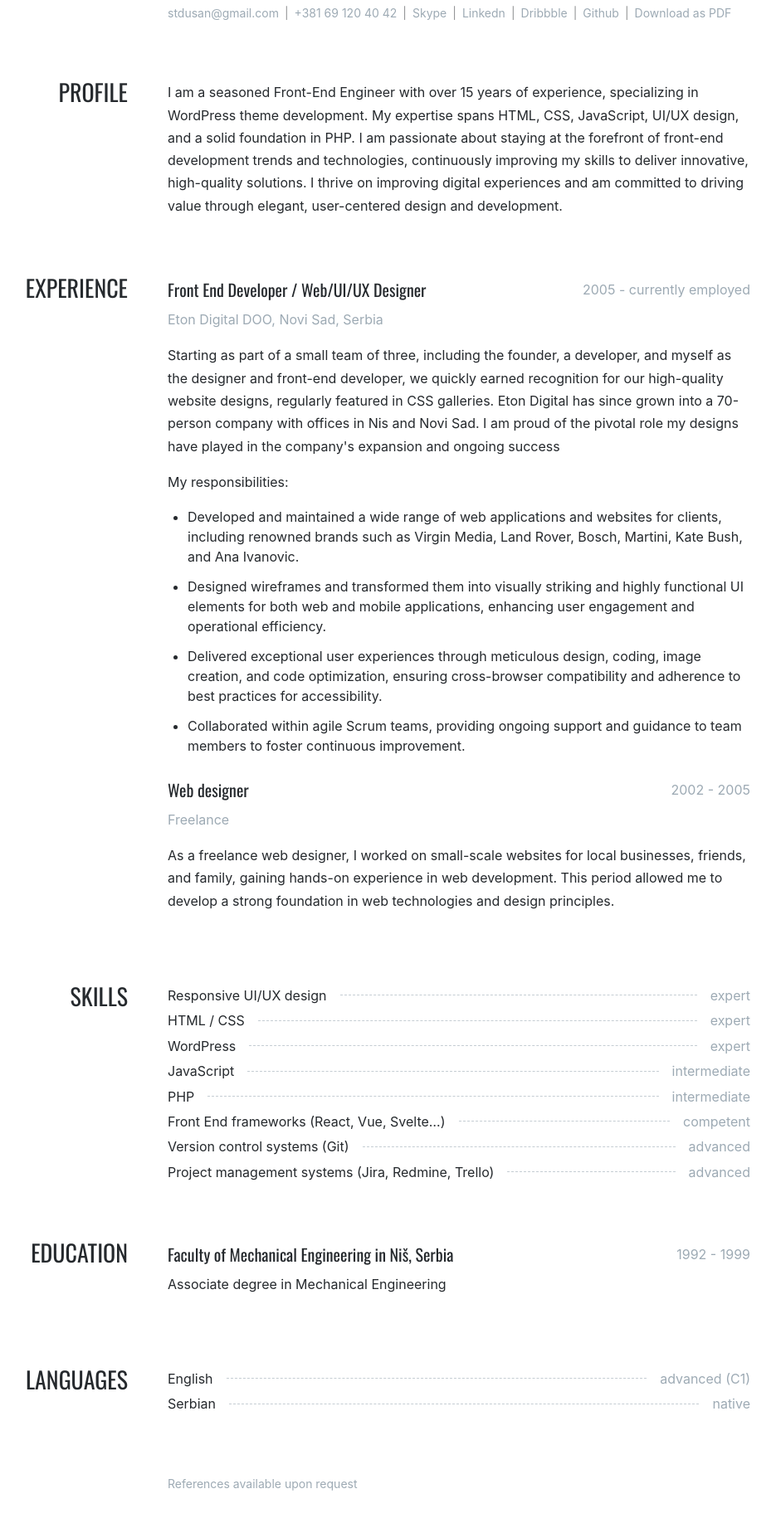
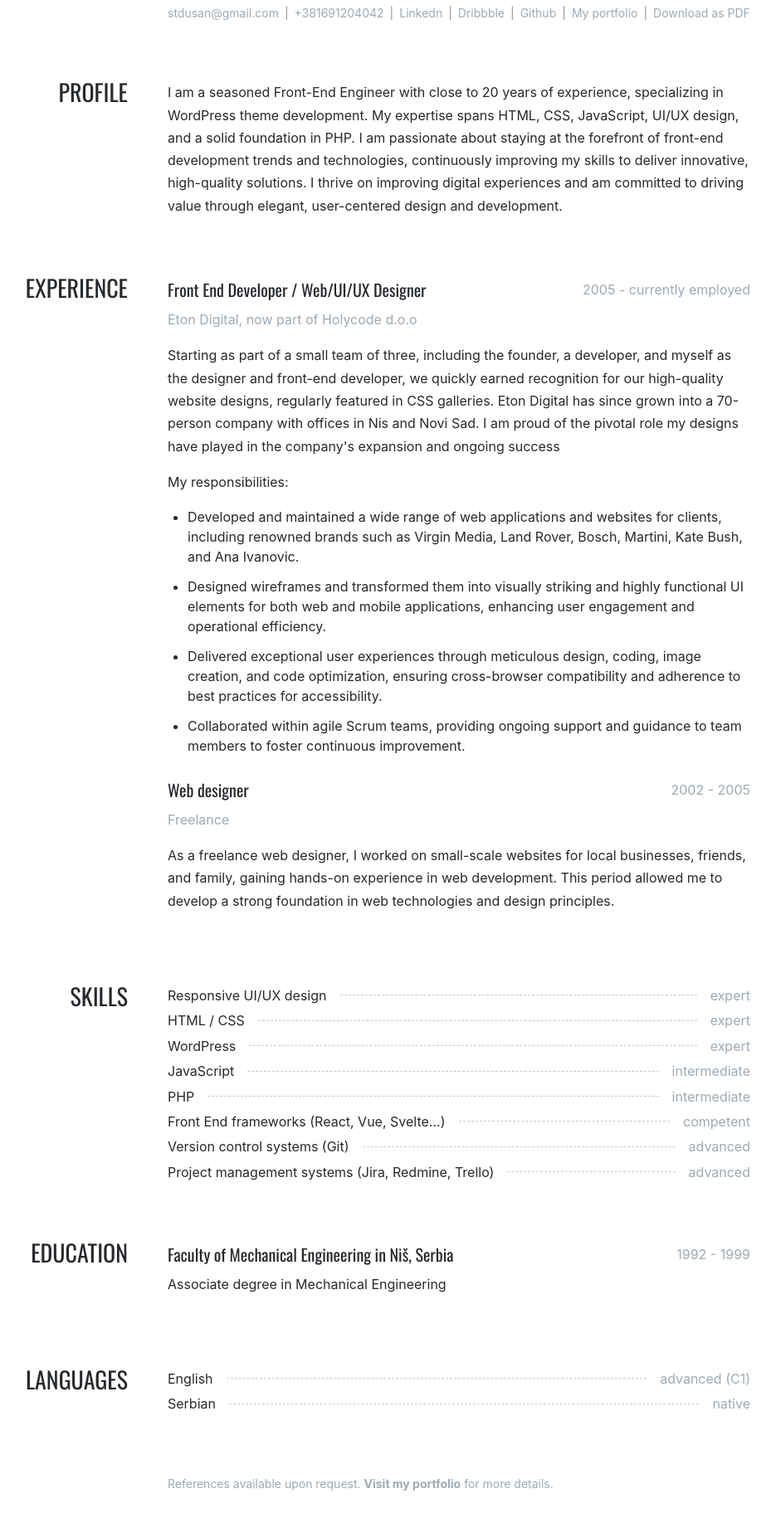
Before and after one commit to dusanstojanovic/cv, a plain HTML site: page index.html in a window 1280 px wide. Shown: the part 142-1978 px from the top of the page at 83% size, without its empty margins (186-1121 px from the left). Drawn offline with nearby package versions, Linux system fonts and the light colour scheme.

Commit message:
chore: update

```diff
--- a/index.html
+++ b/index.html
@@ -16,15 +16,17 @@
 		<div class="o-container c-content">
 			<header>
 				<div>
-					<h1>Dušan Stojanović</h1>
-					<p><a style="--c-link: var(--c-grey-900)" href="https://css-tricks.com/the-great-divide/">Front End Designer</a></p>
+					<h1>Dušan Stojanović <small></small></h1>
+					<p>
+						<a style="--c-link: var(--c-grey-900)" href="https://css-tricks.com/the-great-divide/">Front End Designer</a>
+					</p>
 					<ul class="o-listbread">
 						<li><a href="mailto:stdusan@gmail.com">stdusan@gmail.com</a></li>
-						<li><a href="tel:+381691204042">+381 69 120 40 42</a></li>
-						<li><a href="https://join.skype.com/invite/jzxsANHayHjL">Skype</a></li>
+						<li><a href="tel:+381691204042">+381691204042</a></li>
 						<li><a href="https://www.linkedin.com/in/dusans/">Linkedn</a></li>
 						<li><a href="https://dribbble.com/StDusan">Dribbble</a></li>
 						<li><a href="https://github.com/dusanstojanovic">Github</a></li>
+						<li><a href="https://dusanstojanovic.github.io/folio/">My portfolio</a></li>
 						<li><a href="./CV-Dusan-Stojanovic.pdf">Download as PDF</a></li>
 					</ul>
 				</div>
@@ -32,7 +34,7 @@
 			<main>
 				<section>
 					<h2>Profile</h2>
-					<p>I am a seasoned Front-End Engineer with over 15 years of experience, specializing in WordPress theme development. My expertise spans HTML, CSS, JavaScript, UI/UX design, and a solid foundation in PHP. I am passionate about staying at the forefront of front-end development trends and technologies, continuously improving my skills to deliver innovative, high-quality solutions. I thrive on improving digital experiences and am committed to driving value through elegant, user-centered design and development.</p>
+					<p>I am a seasoned Front-End Engineer with close to 20 years of experience, specializing in WordPress theme development. My expertise spans HTML, CSS, JavaScript, UI/UX design, and a solid foundation in PHP. I am passionate about staying at the forefront of front-end development trends and technologies, continuously improving my skills to deliver innovative, high-quality solutions. I thrive on improving digital experiences and am committed to driving value through elegant, user-centered design and development.</p>
 				</section>
 				<section>
 					<h2>Experience</h2>
@@ -41,7 +43,7 @@
 							Front End Developer / Web/UI/UX Designer
 							<small>2005 - currently employed</small>
 						</h3>
-						<p><a href="https://www.etondigital.com/">Eton Digital DOO, Novi Sad, Serbia</a></p>
+						<p><a href="https://www.holycode.com/">Eton Digital, now part of Holycode d.o.o</a></p>
 						<p>Starting as part of a small team of three, including the founder, a developer, and myself as the designer and front-end developer, we quickly earned recognition for our high-quality website designs, regularly featured in CSS galleries. Eton Digital has since grown into a 70-person company with offices in Nis and Novi Sad. I am proud of the pivotal role my designs have played in the company's expansion and ongoing success</p>
 						<p>My responsibilities:</p>
 						<ul>
@@ -95,7 +97,9 @@
 				<section>
 					<div></div>
 					<div>
-						<small>References available upon request</small>
+						<small
+							>References available upon request. <a href="https://dusanstojanovic.github.io/folio/"><strong>Visit my portfolio</strong></a> for more details.</small
+						>
 					</div>
 				</section>
 			</main>
```
Also changed, not shown: 1 other file.
